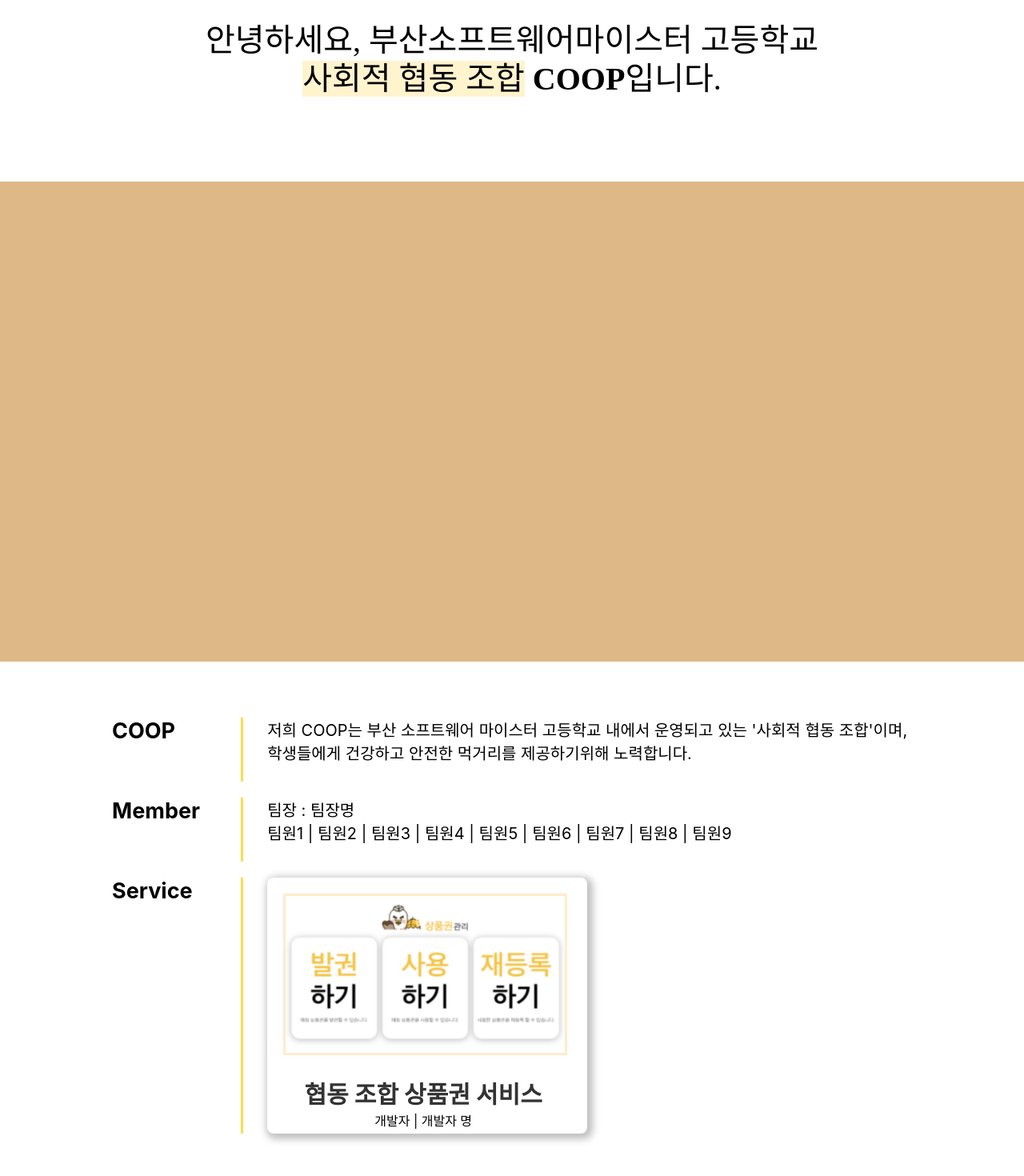
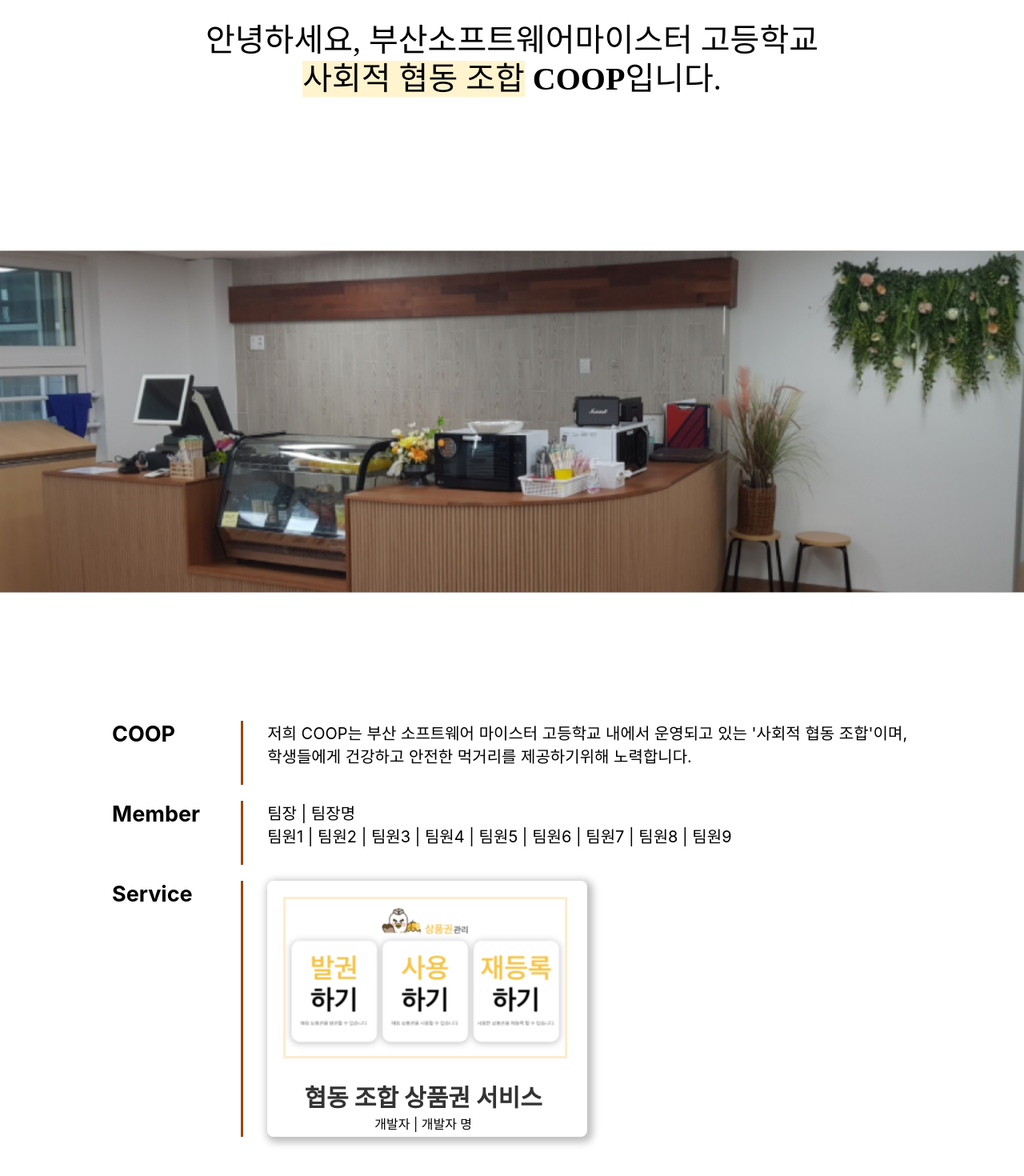
Before and after one commit to COOP-in-BSSM/Sori-Ari-FrontEnd, a React (Create React App) app: page /introduce in a window 1280 px wide. Shown: the part 154-1624 px from the top of the page at 80% size. Built offline with nearby package versions, Linux system fonts and the light colour scheme.

Commit message:
:memo: :: svg파일 수정, section content 색 변경

```diff
--- a/src/components/Introduce/index.tsx
+++ b/src/components/Introduce/index.tsx
@@ -1,7 +1,7 @@
 import React from "react";
 import * as _ from "./style";
 import Service from "../assests/service.svg";
-import { Link } from "react-router-dom";
+import IntroduceLogo from "../assests/introduce.svg";
 
 const Introduce = () => {
   return (
@@ -15,7 +15,7 @@ const Introduce = () => {
         </_.IntroduceHeader>
 
         {/* COOP 외부 활동 이미지 삽입 */}
-        <_.IntroImg></_.IntroImg>
+        <_.IntroImg src={IntroduceLogo}/>
 
         <_.IntroSectionWrap>
           <_.IntroSection>
@@ -31,7 +31,7 @@ const Introduce = () => {
             <_.SectionMemberWrap>
               <_.SectionTitle>Member</_.SectionTitle>
               <_.SectionContent>
-                  팀장 : 팀장명
+                  팀장 | 팀장명
                   <p>팀원1 | 팀원2 | 팀원3 | 팀원4 | 팀원5 | 팀원6 | 팀원7 | 팀원8 | 팀원9</p>
               </_.SectionContent>
             </_.SectionMemberWrap>
@@ -55,7 +55,6 @@ const Introduce = () => {
               </_.SectionServiceContent>
             </_.SectionServiceWrap>
 
-
           </_.IntroSection>
         </_.IntroSectionWrap>
 
--- a/src/components/Introduce/style.ts
+++ b/src/components/Introduce/style.ts
@@ -1,4 +1,6 @@
 import styled from "styled-components";
+
+const SectionMainColor = "#994900"
 
 export const IntroduceContainer = styled.div`
     width: 100%;
@@ -37,10 +39,10 @@ export const IntroTItle = styled.div`
     }
 `;
 
-export const IntroImg = styled.div`
+export const IntroImg = styled.img`
     width: 100%;
     height: 600px;
-    background-color: burlywood;
+    /* background-color: burlywood; */
 `;
 
 
@@ -68,7 +70,7 @@ export const SectionTitle = styled.div`
     height: 80px;
     font-weight: 700;
     font-size: 27px;
-    border-right: 3px solid #FFD951;
+    border-right: 3px solid ${SectionMainColor};
 `;
 
 export const SectionContent = styled.div`
@@ -115,7 +117,7 @@ export const SectionServiceTitle = styled.div`
     height: 80%;
     font-weight: 700;
     font-size: 27px;
-    border-right: 3px solid #FFD951;
+    border-right: 3px solid ${SectionMainColor};
 `;
 
 export const ServiceWrap = styled.div`
```
Also changed, not shown: src/components/assests/introduce.svg.
